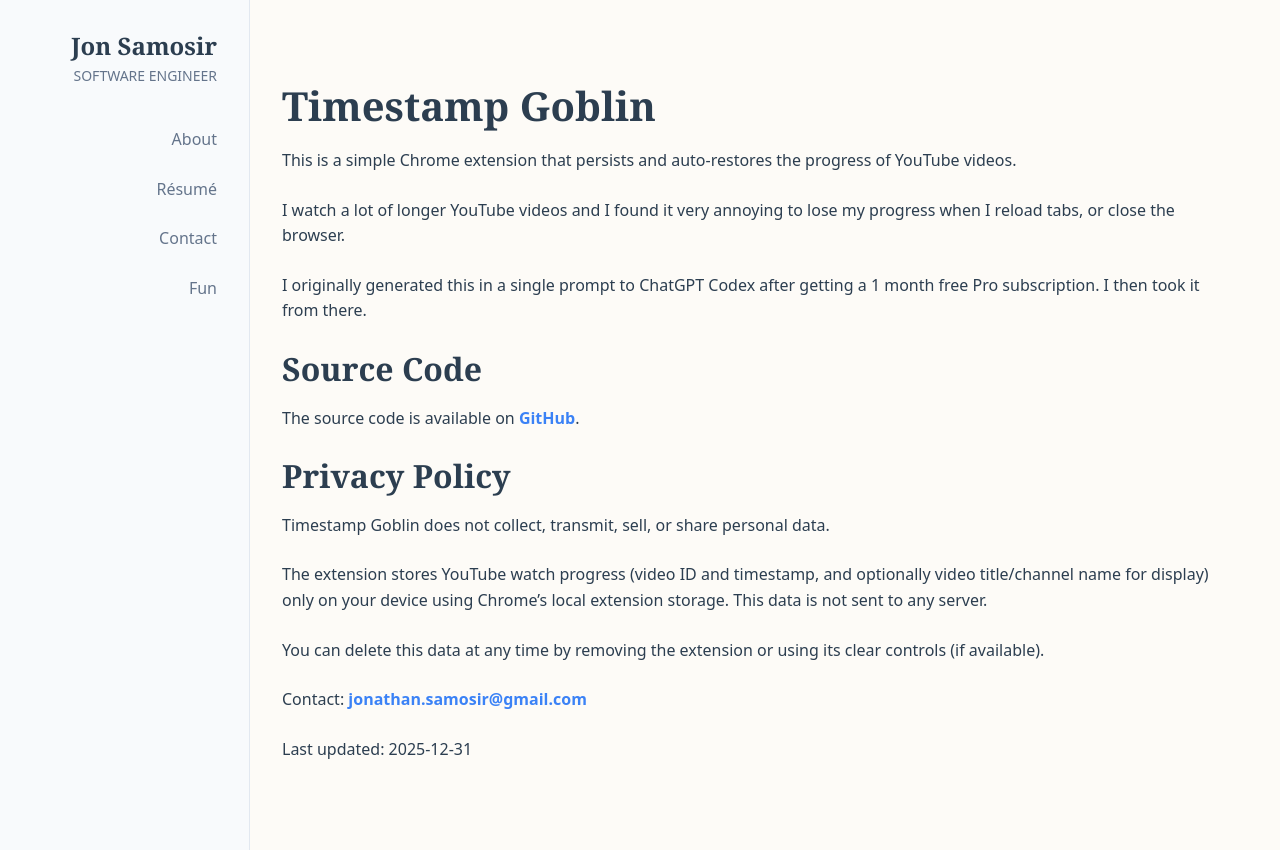
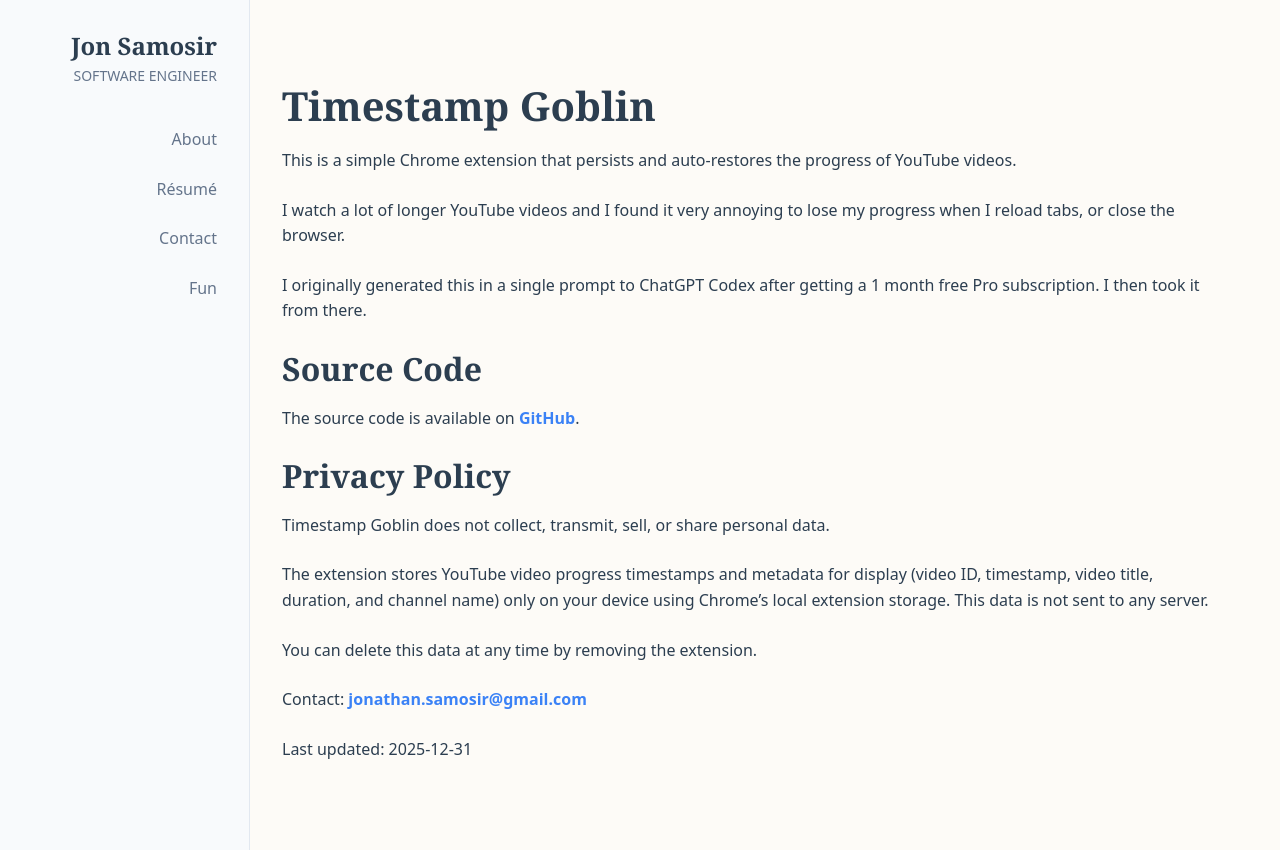
Before and after one commit to poltak/poltak.github.io, a SvelteKit app: page /timestamp-goblin in a window 1280 px wide. Built offline with nearby package versions, Linux system fonts and the light colour scheme.

Commit message:
Slightly refine privacy policy copy

```diff
--- a/src/routes/timestamp-goblin/+page.svelte
+++ b/src/routes/timestamp-goblin/+page.svelte
@@ -26,15 +26,12 @@
 <p>Timestamp Goblin does not collect, transmit, sell, or share personal data.</p>
 
 <p>
-    The extension stores YouTube watch progress (video ID and timestamp, and optionally video
-    title/channel name for display) only on your device using Chrome’s local extension storage. This
-    data is not sent to any server.
+    The extension stores YouTube video progress timestamps and metadata for display (video ID,
+    timestamp, video title, duration, and channel name) only on your device using Chrome’s local
+    extension storage. This data is not sent to any server.
 </p>
 
-<p>
-    You can delete this data at any time by removing the extension or using its clear controls (if
-    available).
-</p>
+<p>You can delete this data at any time by removing the extension.</p>
 
 <p>Contact: <a href="mailto:jonathan.samosir@gmail.com">jonathan.samosir@gmail.com</a></p>
 
```
